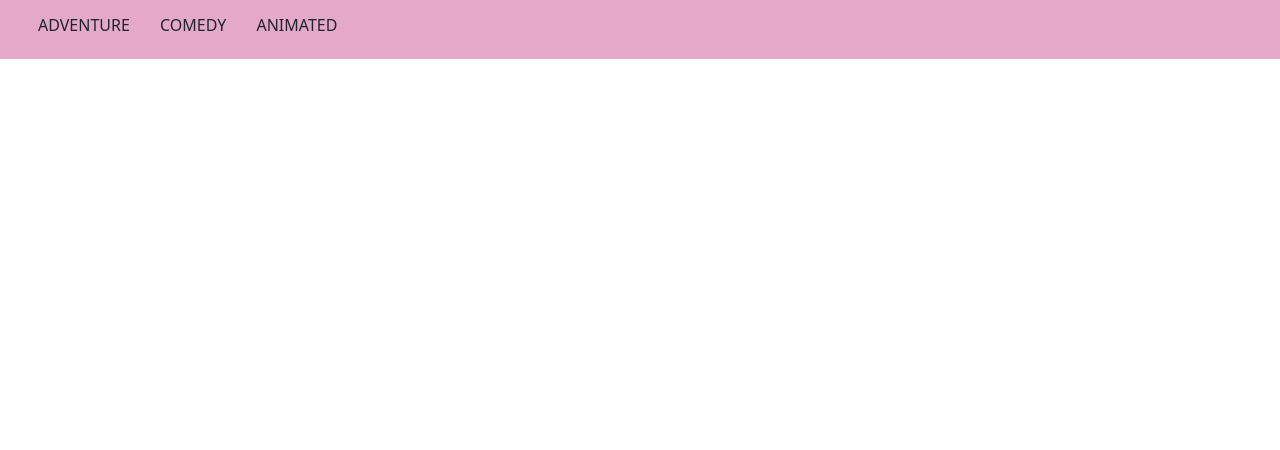
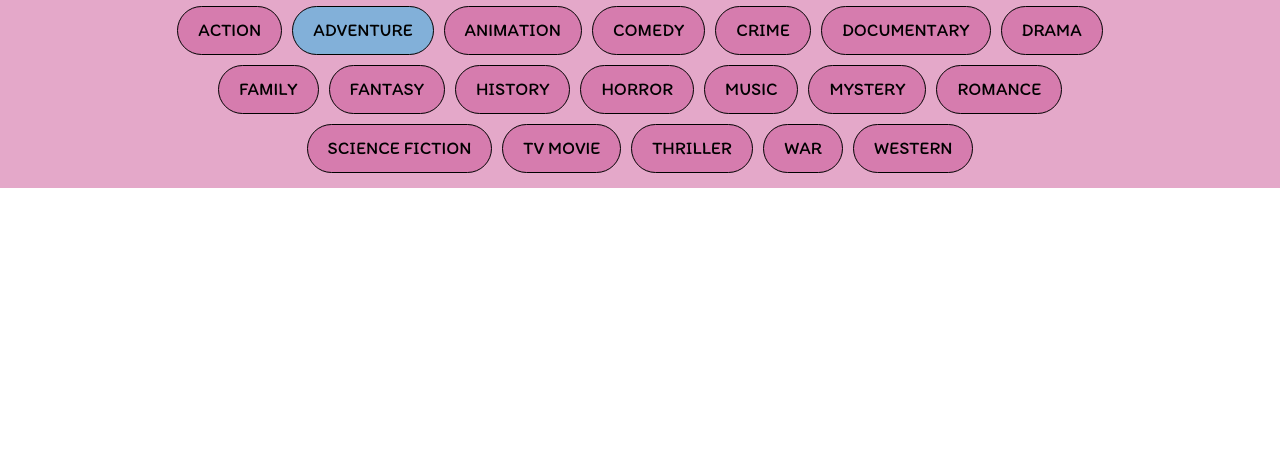
Before and after one commit to al-ell/TMDB, a plain HTML site: page index.html in a window 1280 px wide. Both pictures are taken after a click on the button "ADVENTURE". Shown: the part 275-725 px from the top of the page. Drawn offline with nearby package versions, Linux system fonts and the light colour scheme; no server answers; a web font is replaced by a local one.

Commit message:
feat: tutorial complete

```diff
--- a/assets/css/style.css
+++ b/assets/css/style.css
@@ -5,6 +5,7 @@
 
 } */
 
+ .tag,
  nav-container,
  body,
  main,
@@ -63,7 +64,6 @@
      font-size: 18px;
  }
 
- .genre-btn,
  .submit-btn {
      text-transform: uppercase;
      font-family: itim, sans-serif;
@@ -175,17 +175,32 @@ Body - Movie Cards */
      transform: translateY(0);
  }
 
+ .no-result {
+     text-transform: uppercase;
+     font-family: itim, sans-serif;
+     font-size: 26px;
+ }
+
  /* Genre Button styling. Adapted from video tutorial: */
 
  #tags {
-     padding: 10px 20px;
-     margin: 5px;
-     display: inline;
+     width: 80%;
+     display: flex;
+     flex-wrap: wrap;
+     justify-content: center;
+     align-items: center;
+     margin: 10px auto;
  }
 
  .tag {
-     background-color: transparent;
-     border: 2px solid black;
+     padding: 10px 20px;
+     border-radius: 50px;
+     margin: 5px;
+     display: inline-block;
+     text-transform: uppercase;
+     font-family: itim, sans-serif;
+     font-size: 18px;
+     border: 1px solid black;
  }
 
  .tag.highlight {
--- a/assets/js/main.js
+++ b/assets/js/main.js
@@ -2,25 +2,19 @@
 // Videos 53 - 56
 // API key from https://developer.themoviedb.org/docs
 
-// home page end point:
-// API url update to return aminated films: https://www.themoviedb.org/talk/60114a2cdd83fa003f99bcfb
-// const apiUrl = 'https://api.themoviedb.org/3/discover/movie?certification_country=US&certification.lte=G&with_genres=10751&include_adult=false&sort_by=popularity.desc&api_key=2fcc9b1d9695840cb0066635e69b01b2&page=1/';
 
 // Home page end point:
 // url adapted from "https://teamtreehouse.com/community/deserialization-on-tmdb-api"
 const apiUrl =
     "https://api.themoviedb.org/3/genre/10751/movies?api_key=2fcc9b1d9695840cb0066635e69b01b2&language=en&include_adult=false&sort_by=popularity.desc";
 // Movie poster file path:
-const imgPath = "https://image.tmdb.org/t/p/w1280";
+const imgPath = "https://image.tmdb.org/t/p/w500";
 // Search bar endpoint:
 const searchAPI =
     'https://api.themoviedb.org/3/search/movie?certification_country=US&certification.lte=G&with_genres=10751&include_adult=false&sort_by=popularity.desc&api_key=2fcc9b1d9695840cb0066635e69b01b2&query="';
 
 // Tutorial to add genre buttons : https://www.youtube.com/watch?v=_KzimS9fcM0
-const apiKey = "api_key=2fcc9b1d9695840cb0066635e69b01b2";
-const baseUrl = "https://api.themoviedb.org/3";
-const genreUrl =
-  "https://api.themoviedb.org/3/genre/movie/list&api_key=2fcc9b1d9695840cb0066635e69b01b2";
+const genreUrl = 'https://api.themoviedb.org/3/discover/movie?sort_by=popularity.desc&api_key=2fcc9b1d9695840cb0066635e69b01b2';
 
 // Up to date genre array from: https://developer.themoviedb.org/reference/genre-movie-list
 const genre = [
@@ -106,15 +100,66 @@ const main = document.getElementById("main");
 const form = document.getElementById("form");
 const search = document.getElementById("search");
 const formBtn = document.getElementById("submit-btn"); // to add event listener
+const tagsEl = document.getElementById('tags');
+
+var selectedGenre = [];
+setGenre();
+function setGenre() {
+    tagsEl.innerHTML = ''; // Clears any selected tags on page load
+    genre.forEach(genre => { // loop through the genre array
+        const t = document.createElement('button'); // make the button
+        t.classList.add('tag');
+        t.id = genre.id; // display name attached to genre id from genre array
+        t.innerText = genre.name;
+        t.addEventListener('click', () => {
+            if (selectedGenre.length = 0) { // if there is nothing in th array, push genre id into the array
+                selectedGenre.push(genre.id);
+            } else { // check if the id is already in the array
+                if (selectedGenre.includes(genre.id)) {
+                    selectedGenre.forEach((id, idx) => { // index required as position in array unknown
+                        if (id == genre.id) {
+                            selectedGenre.splice(idx, 1); // prevents repeated clicks on the same genre from registering
+                        }
+                    });
+                } else { // if genre hasn't been clicked add to array:
+                    selectedGenre.push(genre.id);
+                }
+            }
+            console.log(selectedGenre); // to test that the click of the button links to genre array
+            // call the API url and link to getMovies function, add the genre filter to the url.
+            // I have added the genre id for family friendly movies so that only movies with this genre id will display in the results.
+            getMovies(genreUrl + '&with_genres=10751,' + encodeURI(selectedGenre.join(',')));
+            highlightSelection();
+        });
+        tagsEl.append(t); // add to the DOM
+    });
+}
+
+function highlightSelection() { // to select and highlight multiple genres at once
+    const tags = document.querySelectorAll('.tag'); // loop through the tags clear selection
+    tags.forEach(tag => {
+        tag.classList.remove('highlight');
+    });
+
+    if (selectedGenre.length != 0) { // check not empty
+        selectedGenre.forEach(id => { // loop through array
+            const highlightedTag = document.getElementById(id); // link to genre id in array
+            highlightedTag.classList.add('highlight');
+        });
+    }
+}
 
 // get initial movie results for home page:
+// updated to arrow function & error catching from: https://www.youtube.com/watch?v=_KzimS9fcM0
 getMovies(apiUrl);
-
-async function getMovies(url) {
-  const res = await fetch(url);
-  const data = await res.json();
-
+function getMovies(url) {
+    fetch(url).then(res => res.json()).then(data => {
+        if (data.results.length !== 0) {
             showMovies(data.results);
+        } else {
+            main.innerHTML = `<h2 class="no-reusult">Sorry!! No results found... Please try again</h2>`;
+        }
+    });
 }
 
 function showMovies(movies) {
@@ -125,9 +170,9 @@ function showMovies(movies) {
 
         const movieEl = document.createElement("div");
         movieEl.classList.add("movie");
-
+        // addition to add image if poster_path is broken link
         movieEl.innerHTML = `
-        <img src="${imgPath + poster_path}" alt="${title}">
+        <img src="${poster_path ? imgPath + poster_path : "/assets/images/missing-poster.webp"}" alt="${title}">
         <div class="movie-info">
             <h3 class="movie-title">${title}</h3>
             <span class="${getClassByRate(vote_average)}">${vote_average}</span>
@@ -155,7 +200,8 @@ form.addEventListener("submit", (e) => {
     e.preventDefault();
 
     const searchTerm = search.value;
-
+    selectedGenre = [];
+    highlightSelection();
     if (searchTerm && searchTerm !== "") {
         getMovies(searchAPI + searchTerm);
 
--- a/index.html
+++ b/index.html
@@ -80,12 +80,7 @@
     </header>
     <main class="main">
       <!-- From Video Tutorial: https://www.youtube.com/watch?v=_KzimS9fcM0 -->
-      <div id="tags">
-        <!-- The tutorial shows divs but I prefer buttons -->
-        <button type="button" class="tag btn genre-btn">Adventure</button>
-        <button type="button" class="tag btn genre-btn">Comedy</button>
-        <button type="button" class="tag btn genre-btn">Animated</button>
-      </div>
+      <div id="tags"></div>
       <br />
       <!--  From Video Tutorial: https://archive.org/details/50-projects-in-50-days-html-css-java-script_202207/18+Day+17+-+Movie+App/054+Movies+UI+Layout.mp4
                 Videos 53 - 56 -->
```
Also changed, not shown: TESTING.md (+2 -2 lines), assets/images/missing-poster.webp (added). Lines whose indentation alone changed are shown as unchanged.
